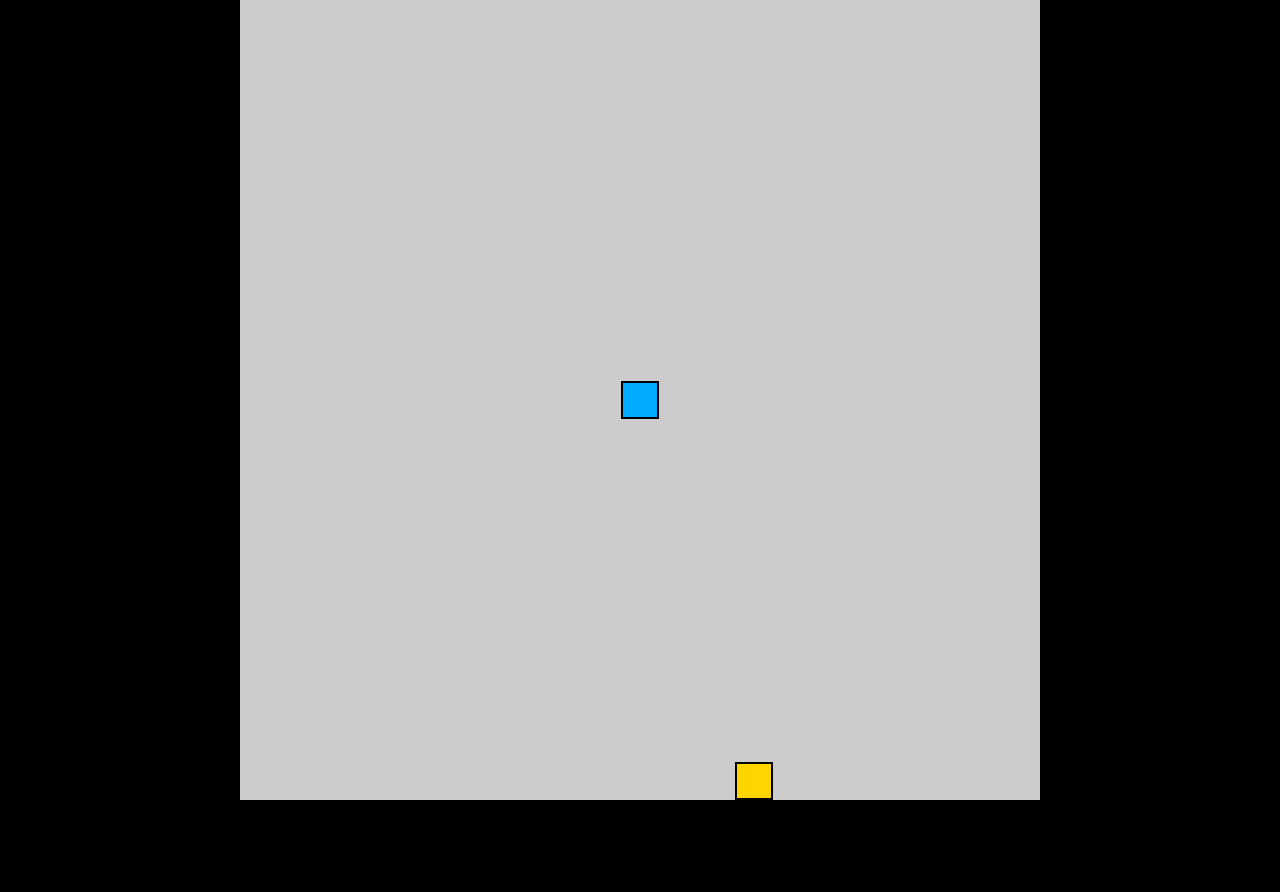
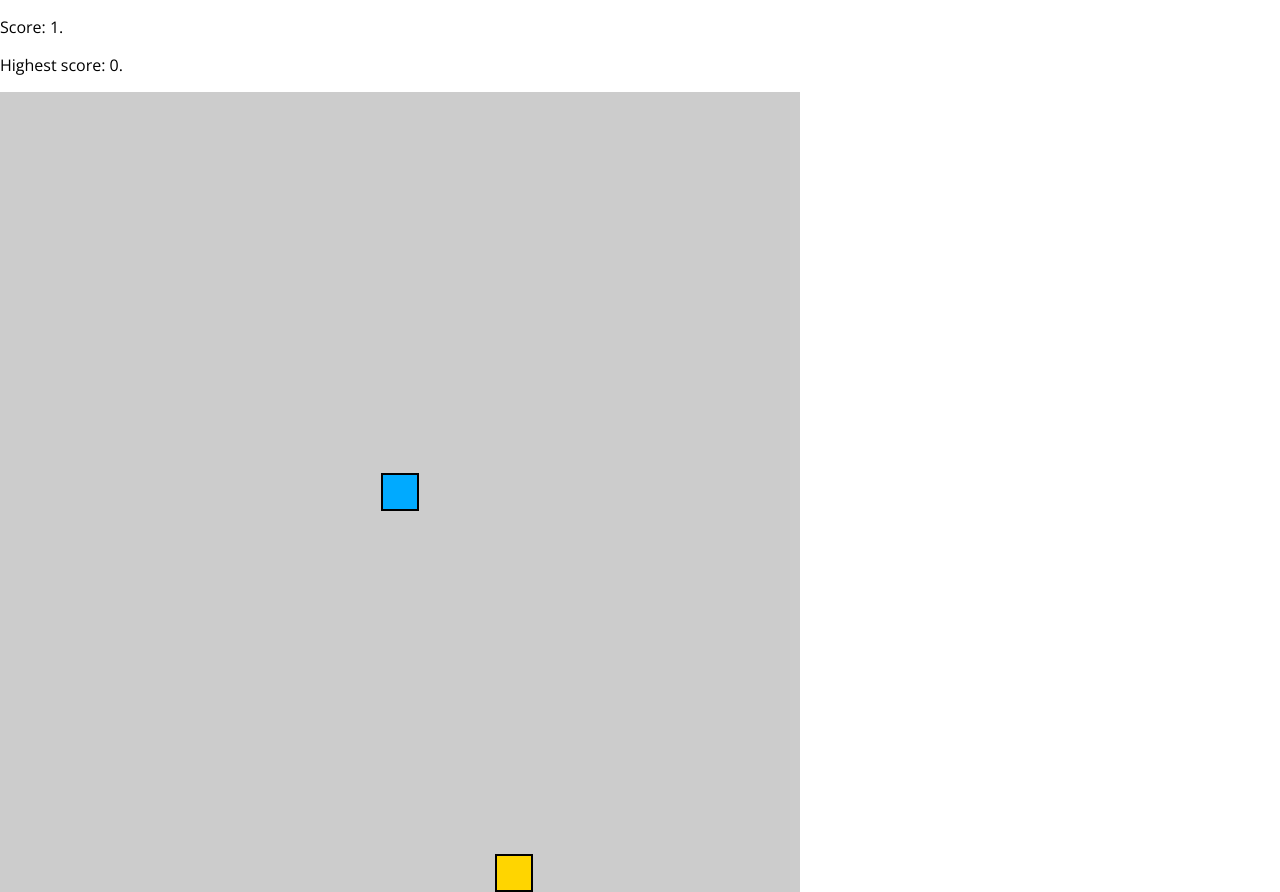
Before and after one commit to VinitGurjar/Javascript-Snake-Game, a plain HTML site: page index.html in a window 1280 px wide. Before the commit the page ends 800 px from the top, so only its background shows below. Drawn offline with nearby package versions, Linux system fonts and the light colour scheme.

Commit message:
feat: add score and highest score.

```diff
--- a/game.js
+++ b/game.js
@@ -2,6 +2,7 @@ import {
   update as updateSnake,
   draw as drawSnake,
   SNAKE_SPEED,
+  snakeBody,
   getSnakeHead,
   snakeIntersection,
 } from "./snake.js";
@@ -11,10 +12,22 @@ import { outsideGrid } from "./grid.js";
 let lastRenderTime = 0;
 let gameOver = false;
 const gameBoard = document.getElementById("game-board");
+const highestScore = document.getElementById("highest-score");
+
+function getHighestScore() {
+  return + localStorage.getItem("highestScore") || 0;
+}
+
+function restoreHighestScore() {
+  highestScore.innerHTML = getHighestScore();
+}
 
 function main(currentTime) {
   if (gameOver) {
     if (confirm("You lost. Press ok to restart.")) {
+      if (snakeBody.length > getHighestScore()) {
+        localStorage.setItem("highestScore", snakeBody.length);
+      }
       window.location = "/";
     }
     return;
@@ -30,6 +43,7 @@ function main(currentTime) {
   draw();
 }
 
+restoreHighestScore();
 window.requestAnimationFrame(main);
 
 function update() {
--- a/index.html
+++ b/index.html
@@ -11,7 +11,17 @@
 </head>
 
 <body>
-  <div class="game-board" id="game-board"></div>
+  <div class="container">
+    <div class="scoreboard">
+      <p class="scoreboard-score">
+        Score: <span id="score">0</span>.
+      </p>
+      <p class="scoreboard-score">
+        Highest score: <span id="highest-score">0</span>.
+      </p>
+    </div>
+    <div class="game-board" id="game-board"></div>
+  </div>
 </body>
 
 </html>
--- a/snake.js
+++ b/snake.js
@@ -1,8 +1,13 @@
 import { getInputDirection } from "./input.js";
 
 export const SNAKE_SPEED = 5;
-const snakeBody = [{ x: 11, y: 11 }];
+export const snakeBody = [{ x: 11, y: 11 }];
 let newSegments = 0;
+
+function updateScore() {
+  const score = document.getElementById("score");
+  score.innerHTML = snakeBody.length;
+}
 
 export function update() {
   addSegments();
@@ -17,13 +22,19 @@ export function update() {
 }
 
 export function draw(gameBoard) {
-  snakeBody.forEach((segment) => {
+  snakeBody.forEach((segment, index) => {
     const snakeElement = document.createElement("div");
     snakeElement.style.gridRowStart = segment.y;
     snakeElement.style.gridColumnStart = segment.x;
     snakeElement.classList.add("snake");
+    if (index === 0) {
+      snakeElement.classList.add("snake-head");
+    } else if (index === snakeBody.length - 1) {
+      snakeElement.classList.add("snake-tail");
+    }
     gameBoard.appendChild(snakeElement);
   });
+  updateScore();
 }
 
 export function expandSnake(amount) {
--- a/styles.css
+++ b/styles.css
@@ -1,3 +1,9 @@
+@import url('https://fonts.googleapis.com/css2?family=Open+Sans:ital,wght@0,400;0,700;1,400;1,700&display=swap');
+
+:root {
+  --font-open-sans: 'open sans', 'sans-serif';
+}
+
 :root {
   --color-blue: hsl(200, 100%, 50%);
   --color-gray: hsl(0, 0%, 80%);
@@ -11,14 +17,13 @@
   --border-black: 0.25vmin solid black;
 }
 
+* {
+  box-sizing: border-box;
+}
+
 body {
-  align-items: center;
-  background-color: black;
-  display: flex;
-  height: 100vh;
-  justify-content: center;
+  font-family: var(--font-open-sans);
   margin: 0;
-  width: 100vw;
 }
 
 .game-board {
```
